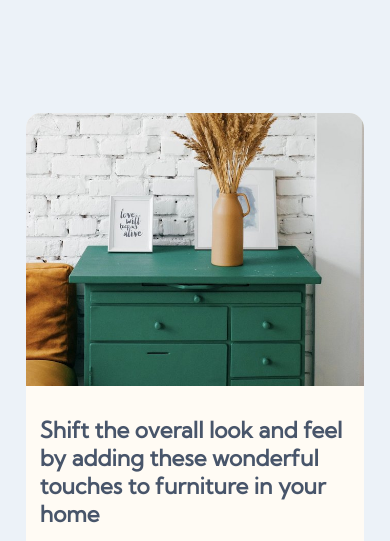
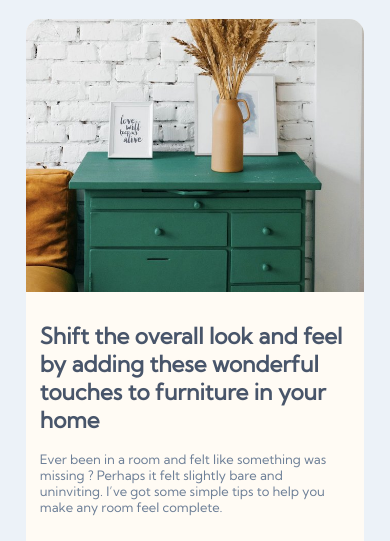
Before and after one commit to Lepotototor/FrontendMentor-TP3, a plain HTML site: page index.html in a window 390 px wide. Shown: the top 541 px of the page. Drawn offline with Linux system fonts and the light colour scheme.

Commit message:
The section have the good size for phones

```diff
--- a/style.css
+++ b/style.css
@@ -164,9 +164,9 @@ footer a:hover {
 
   section {
     flex-direction: column;
-    margin-top: 30%;
+    margin-top: 5%;
     width: 90%;
-    height: 62%;
+    height: 37rem;
   }
 
   aside img {
```
